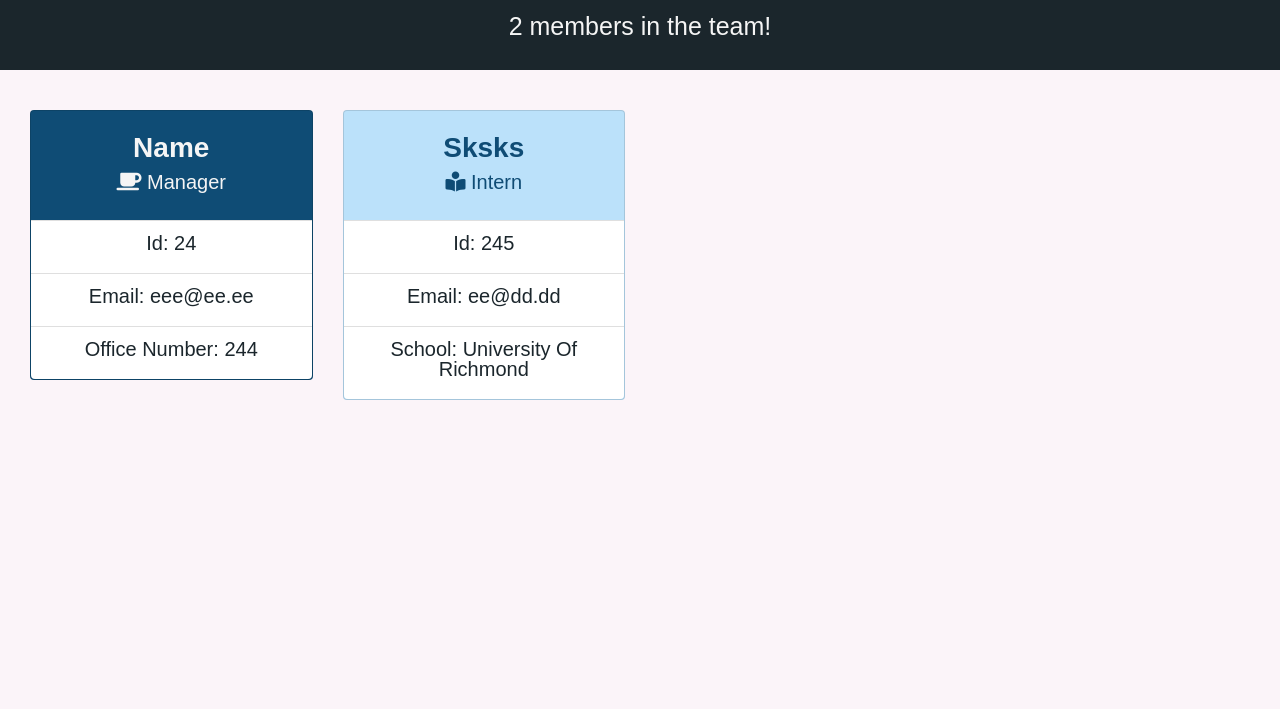
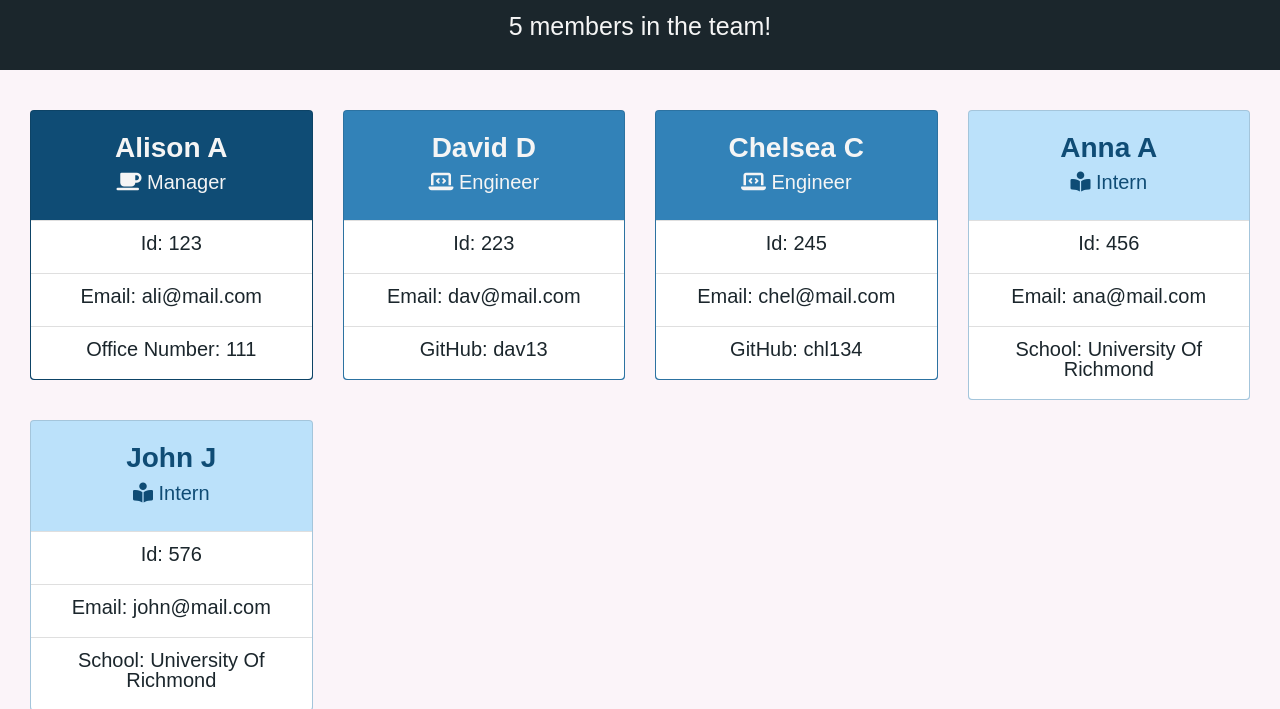
Before and after one commit to schoe14/Template-Engine, a website: page output/team.html in a window 1280 px wide. Shown: the part 91-800 px from the top of the page. Drawn offline with nearby package versions, Linux system fonts and the light colour scheme; a web font is replaced by a local one.

Commit message:
add demo.gif

```diff
--- a/output/team.html
+++ b/output/team.html
@@ -15,25 +15,63 @@
 <body>
     <div class="top py-4">
         <div id="top-header"><i class="fas fa-network-wired"></i> Team Profile</div>
-        <div id="top-content">2 members in the team!</div>
+        <div id="top-content">5 members in the team!</div>
     </div>
     <div class="container-fluid my-0" id="main" style="text-align: center;">
         <div class="row">
         <div class="col-sm-6 col-md-6 col-lg-3">
     <div class="card mContent">
         <div class="card-body">
-            <h3>Name</h3>
+            <h3>Alison A</h3>
             <h4><i class="fas fa-coffee"></i> Manager</h4>
         </div>
         <ul class="list-group list-group-flush">
             <li class="list-group-item">
-                <h4>Id: 24</h4>
+                <h4>Id: 123</h4>
             </li>
             <li class="list-group-item">
-                <h4>Email: eee@ee.ee</h4>
+                <h4>Email: ali@mail.com</h4>
             </li>
             <li class="list-group-item">
-                <h4>Office Number: 244</h4>
+                <h4>Office Number: 111</h4>
+            </li>
+        </ul>
+    </div>
+</div>
+<div class="col-sm-6 col-md-6 col-lg-3">
+    <div class="card eContent">
+        <div class="card-body">
+            <h3>David D</h3>
+            <h4><i class="fas fa-laptop-code"></i> Engineer</h4>
+        </div>
+        <ul class="list-group list-group-flush">
+            <li class="list-group-item">
+                <h4>Id: 223</h4>
+            </li>
+            <li class="list-group-item">
+                <h4>Email: dav@mail.com</h4>
+            </li>
+            <li class="list-group-item">
+                <h4>GitHub: dav13</h4>
+            </li>
+        </ul>
+    </div>
+</div>
+<div class="col-sm-6 col-md-6 col-lg-3">
+    <div class="card eContent">
+        <div class="card-body">
+            <h3>Chelsea C</h3>
+            <h4><i class="fas fa-laptop-code"></i> Engineer</h4>
+        </div>
+        <ul class="list-group list-group-flush">
+            <li class="list-group-item">
+                <h4>Id: 245</h4>
+            </li>
+            <li class="list-group-item">
+                <h4>Email: chel@mail.com</h4>
+            </li>
+            <li class="list-group-item">
+                <h4>GitHub: chl134</h4>
             </li>
         </ul>
     </div>
@@ -41,15 +79,34 @@
 <div class="col-sm-6 col-md-6 col-lg-3">
     <div class="card iContent">
         <div class="card-body">
-            <h3>Sksks</h3>
+            <h3>Anna A</h3>
             <h4><i class="fas fa-book-reader"></i> Intern</h4>
         </div>
         <ul class="list-group list-group-flush">
             <li class="list-group-item">
-                <h4>Id: 245</h4>
+                <h4>Id: 456</h4>
             </li>
             <li class="list-group-item">
-                <h4>Email: ee@dd.dd</h4>
+                <h4>Email: ana@mail.com</h4>
+            </li>
+            <li class="list-group-item">
+                <h4>School: University Of Richmond</h4>
+            </li>
+        </ul>
+    </div>
+</div>
+<div class="col-sm-6 col-md-6 col-lg-3">
+    <div class="card iContent">
+        <div class="card-body">
+            <h3>John J</h3>
+            <h4><i class="fas fa-book-reader"></i> Intern</h4>
+        </div>
+        <ul class="list-group list-group-flush">
+            <li class="list-group-item">
+                <h4>Id: 576</h4>
+            </li>
+            <li class="list-group-item">
+                <h4>Email: john@mail.com</h4>
             </li>
             <li class="list-group-item">
                 <h4>School: University Of Richmond</h4>
```
Also changed, not shown: 1 other file.
